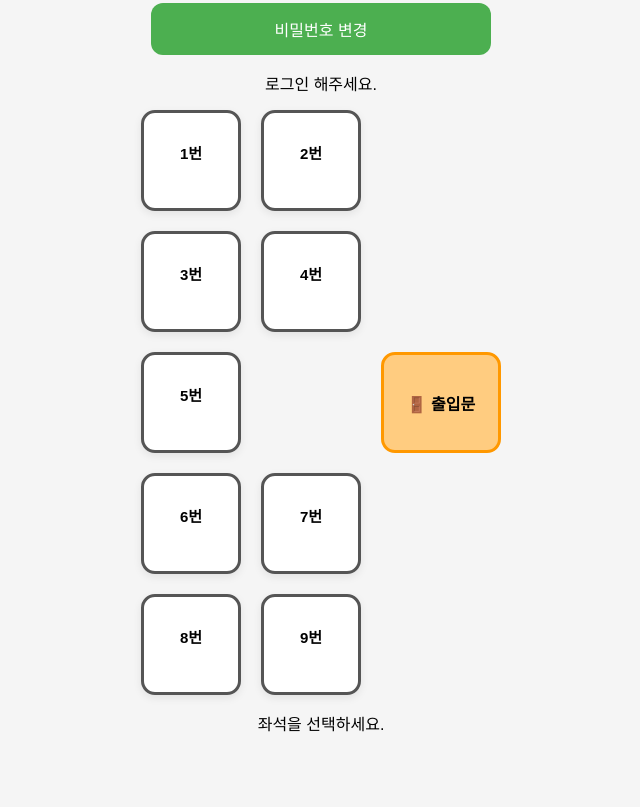
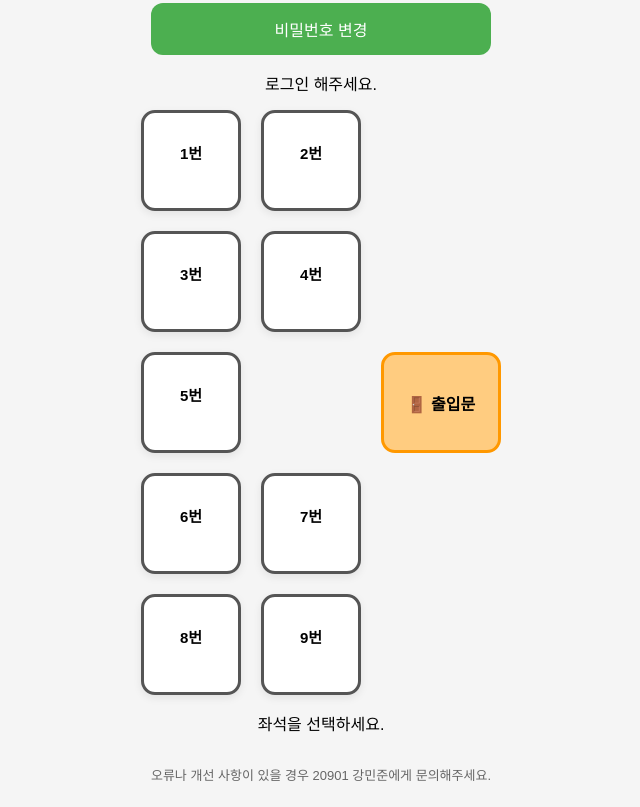
Before and after one commit to indong2026/studycafe-chaum, a plain HTML site: page index.html in a window 1280 px wide. Shown: the part 375-1182 px from the top of the page, without its empty margins (319-959 px from the left). Before the commit the page ends 1136 px from the top, so only its background shows below. Drawn offline with Linux system fonts and the light colour scheme; no server answers.

Commit message:
Update index.html

```diff
--- a/index.html
+++ b/index.html
@@ -158,8 +158,7 @@
         src="script.js">
     </script>
 
-  </div>
-
-</div>
+  <p style="margin-top:30px; font-size:13px; color:#666;">
+  오류나 개선 사항이 있을 경우 20901 강민준에게 문의해주세요.
 </body>
 </html>
```
